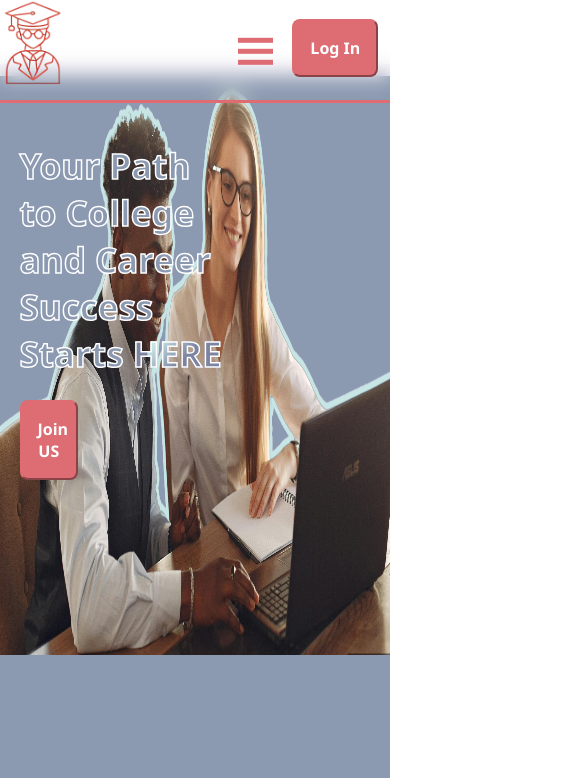
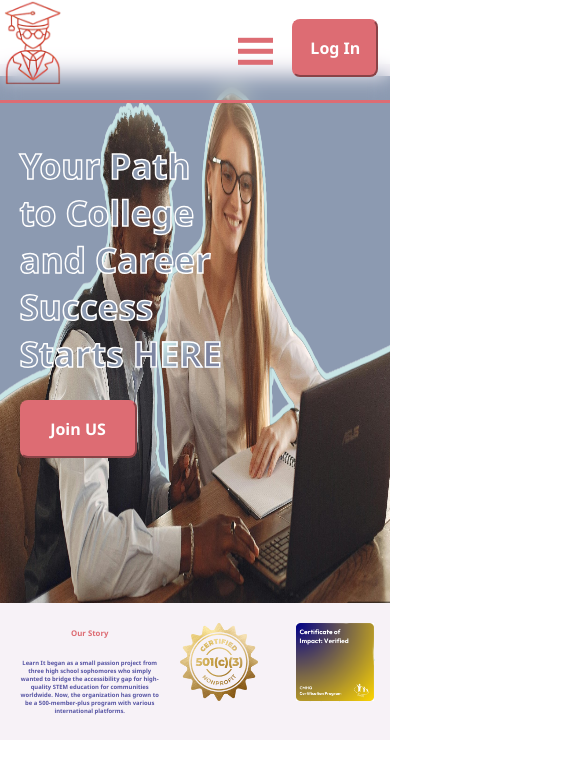
Before and after one commit to ArnavTheSharma/Learn-It-Website, a React (Create React App) app: page / in a window 390 px wide. Shown: the top 778 px of the page, 585 px wide, since content can reach past the window. Built offline with nearby package versions, Linux system fonts and the light colour scheme; no server answers.

Commit message:
Mobile Website for pages

```diff
--- a/src/NavBar.css
+++ b/src/NavBar.css
@@ -36,7 +36,7 @@ nav {
   nav a {
     text-decoration:none;
     color: white;
-    font-weight:700;
+    font-weight:500;
     text-shadow: 2px 2px #DD6C73;
     padding: 24px 32px;
   }
--- a/src/pages/contactPage/ContactUs.css
+++ b/src/pages/contactPage/ContactUs.css
@@ -2,7 +2,7 @@
     margin-top: -7%;
     padding-top: 7%;
 } */
- .contact-title,h3{
+ .contact-title{
     font-size:30px;
     text-wrap:balance;
     -webkit-text-fill-color: #8C9AB1;
--- a/src/pages/contactPage/ContactUs.js
+++ b/src/pages/contactPage/ContactUs.js
@@ -5,6 +5,7 @@ import { FaTiktok } from 'react-icons/fa6';
 import logo from '../../companyLogos/learn-it-icon-transparent.png'
 import { MdKeyboardArrowDown, MdKeyboardArrowUp } from 'react-icons/md';
 import { useState } from 'react';
+
 function ContactUs() {
     const [showFounders,setShowFounder]=useState(false)
     const [showSMM,setShowSMM]=useState(false)
--- a/src/pages/homePage/HomePage.css
+++ b/src/pages/homePage/HomePage.css
@@ -54,9 +54,13 @@
     }
 
     .homeContainer {
-        background-size: 120% 70%;
+        height: 500px;
+        background-size: 120% 100%;
         background-repeat: no-repeat;
+    }
 
+    .joinUsButton {
+        width: 30%;
     }
 
 }
--- a/src/pages/homePage/section2/section2.css
+++ b/src/pages/homePage/section2/section2.css
@@ -1,11 +1,12 @@
 .section2Container {
     padding: 5%;
     display: grid;
+    grid-template-columns: 50% 25% 25%;
     grid-template-areas:
-        'title middle middle middle right right'
-        'left middle middle middle right right'
-        '. middle middle middle right right';
-    gap: 30px;
+        'title middle right'
+        'text middle right'
+        'text middle right';
+        gap: 30px;
 }
 
 .title {
@@ -15,7 +16,7 @@
 }
 
 .text {
-    grid-area: left;
+    grid-area: text;
     text-wrap: balance;
     font-size:1.5vw;
     color: #5654A3;
@@ -25,39 +26,51 @@
 
 .middle {
     grid-area: middle;
-    height: 100%;
-    width: 300px;
+    width: 20vw;
     position: relative;
 }
 
 .right {
     grid-area:right;
-    height: 100%;
-    width: 300px;
+    width: 20vw;
+    position: relative;
 }
 
-.Certification1 {
-    background-color: #F7F2F7;
-}
 
 .certificateText {
-    overflow-wrap: break-word;
-    text-align: center;
-    padding: 3%;
-    margin-top: -80%;
-    margin-left: 5%;
     font-weight:bold;
     color: #5654A3;
-    text-shadow: 3px 3px #C8E5E6;
-
+    text-shadow: 2px 2px #C8E5E6;
+    text-align: center;
+    text-wrap: balance;
+    font-size:1.5vw;
+    position: absolute;
+    top: 0;
 }
 
 .section2Container img {
     opacity: 1;
-    transition: opacity 1s ease;
+    transition: opacity 1.5s ease;
     backface-visibility: hidden;
+    width: 20vw;
+    position: absolute;
+    z-index: 1;
 }
 
 .section2Container img:hover {
     opacity: 0.2;
 }
+
+@media (max-width: 1000px) {
+    .section2Container {
+        grid-template-columns: 40% 30% 30%;
+        grid-template-areas:
+            'title middle right'
+            'text . .';
+        gap: 10px;
+    }
+
+    .middle, .right {
+        margin-left: 10%;
+    }
+}
--- a/src/pages/homePage/section2/section2.js
+++ b/src/pages/homePage/section2/section2.js
@@ -4,12 +4,6 @@ import Certification2 from "./CMHQ.png";
 
 
 function Section2() {
-    function revealText() {
-        document.getElementById("certificateText").hidden=false;
-    }
-    function hideText() {
-        document.getElementById("certificateText").hidden=true;
-    }
     return(
         <>
         <div className="section2Container">
@@ -18,7 +12,7 @@ function Section2() {
             <p className="text">Learn It began as a small passion project from three high school sophomores who simply wanted to bridge the accessibility gap for high-quality STEM education for communities worldwide. Now, the organization has grown to be a 500-member-plus program with various international platforms.</p>
 
             <div className="middle">
-                <img className="Certification1" src={Certification1}></img>
+                <img style={{"background-color": "#F7F2F7"}} src={Certification1}></img>
                 <p className="certificateText" id="certificateText">Learn It is a proud 501(c)(3) certified non-profit organization working to bridge the STEM education accessibility gap by providing free STEM education and career-exploration resources for all.</p>
             </div>
 
--- a/src/pages/homePage/section3/Section3.js
+++ b/src/pages/homePage/section3/Section3.js
@@ -4,9 +4,9 @@ import { MdVolunteerActivism } from 'react-icons/md';
 import { FcConferenceCall } from 'react-icons/fc';
 import { useState } from 'react';
 const Section3 = () => {
-    const [volunteers,setVolunteers]=useState(2)
+    const [volunteers,setVolunteers]=useState(50)
     const [partners,setPartners]=useState(23)
-    const [webinars,setWebinars]=useState(3)
+    const [webinars,setWebinars]=useState(13)
     const handlePartnersClick=()=>{
         const target=document.getElementById('partners')
         target.scrollIntoView({behavior:'smooth'})
--- a/src/pages/teamPage/TeamPage.js
+++ b/src/pages/teamPage/TeamPage.js
@@ -8,18 +8,15 @@ function TeamPage() {
             <h2>Founders</h2>
             <div className="teamContainer">
                 <div className="teamMembers">
-                    <img src={placeholderPicture} height="100px" alt="image"></img>
-                    <h3>Piyusha Majgaonkar</h3>
+                     <h3>Piyusha Majgaonkar</h3>
                     <h4><a href="mailto:piyusha.majgaonkar@gmail.com">piyusha.majgaonkar@gmail.com</a></h4>
                 </div>
                 <div className="teamMembers">
-                    <img src={placeholderPicture} height="100px" alt="image"></img>
-                    <h3>Aryan Das</h3>
+                     <h3>Aryan Das</h3>
                     <h4><a href="mailto:itsaryandas15@gmail.com">itsaryandas15@gmail.com</a></h4>
                 </div>
                 <div className="teamMembers">
-                    <img src={placeholderPicture} height="100px" alt="image"></img>
-                    <h3>Sunaina Pal</h3>
+                     <h3>Sunaina Pal</h3>
                     <h4><a href="mailto:sunainapal2006@gmail.com">sunainapal2006@gmail.com</a></h4>
                 </div>
             </div>
@@ -28,8 +25,7 @@ function TeamPage() {
             <h2>Social Media Manager</h2>
             <div id="socialMedia">
                 <div id="socialMediaPic">
-                    <img src={placeholderPicture} height="100px" alt="image"></img>
-                    <h3>Himal Bokka</h3>
+                     <h3>Himal Bokka</h3>
                     <h4><a href="mailto:Himalkumar2020@gmail.com">Himalkumar2020@gmail.com</a></h4>
                 </div>
                 <p id="socialText">Meet Himal Bokka, the  Social Media Manager here at Learn It. He is the design manager for the rocketry club at his high school and is part of the social media team at his local library. Himal loves to play sports like football, basketball, and soccer in his free time. Himal is willing to help out Learn It on the social media side of the organization and wants to contribute more to the Learn It group.</p>
@@ -38,8 +34,7 @@ function TeamPage() {
             <h2>Communications Coordinator</h2>
             <div id="comm">
                 <div id="commPic">
-                    <img src={placeholderPicture} height="100px" alt="image"></img>
-                    <h3>Merav Sriram</h3>
+                     <h3>Merav Sriram</h3>
                     <h4><a href="mailto:meravsriram@gmail.com">meravsriram@gmail.com</a></h4>
                 </div>
                 <p id="commText">Merav Sriram, a rising junior in high school, is the new Communications Coordinator at Learn It Academics. He has made multiple appearances on TV show PL Fanzone, which features soccer enthusiasts as they compete in challenges and enjoys interviewing international soccer stars. Aside from his extensive theoretical knowledge, Merav enjoys competitive soccer, chess and debate, and is a part of NEFC. Merav is excited to contribute to the Learn It team and hopes to organize fun and effective events!</p>
```
